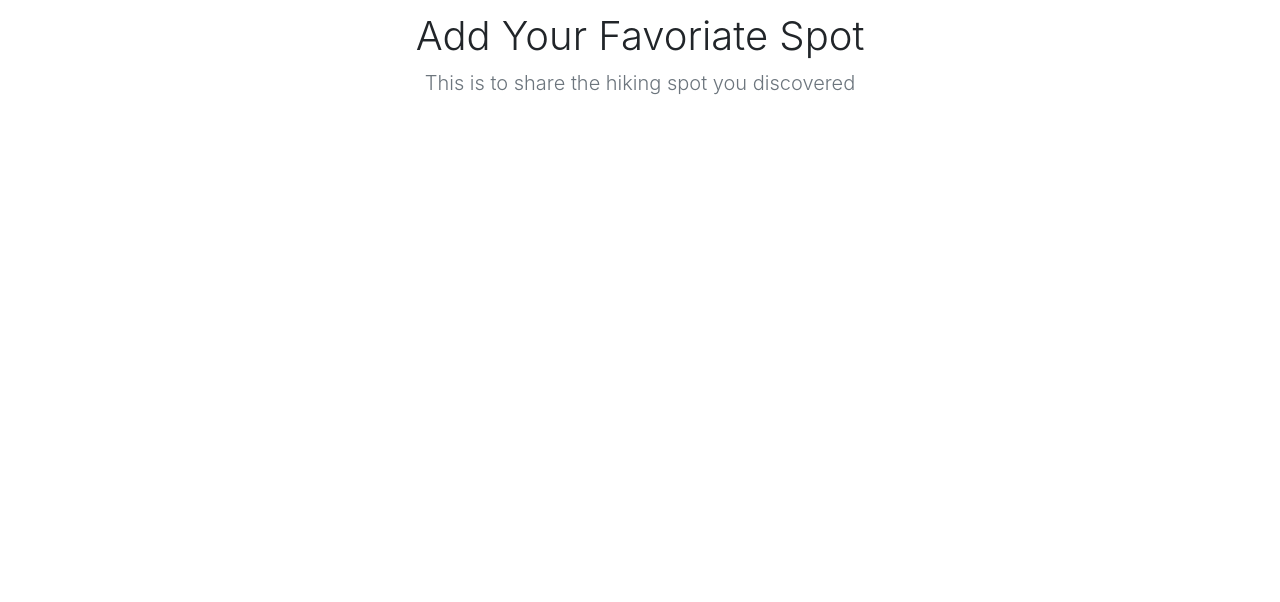
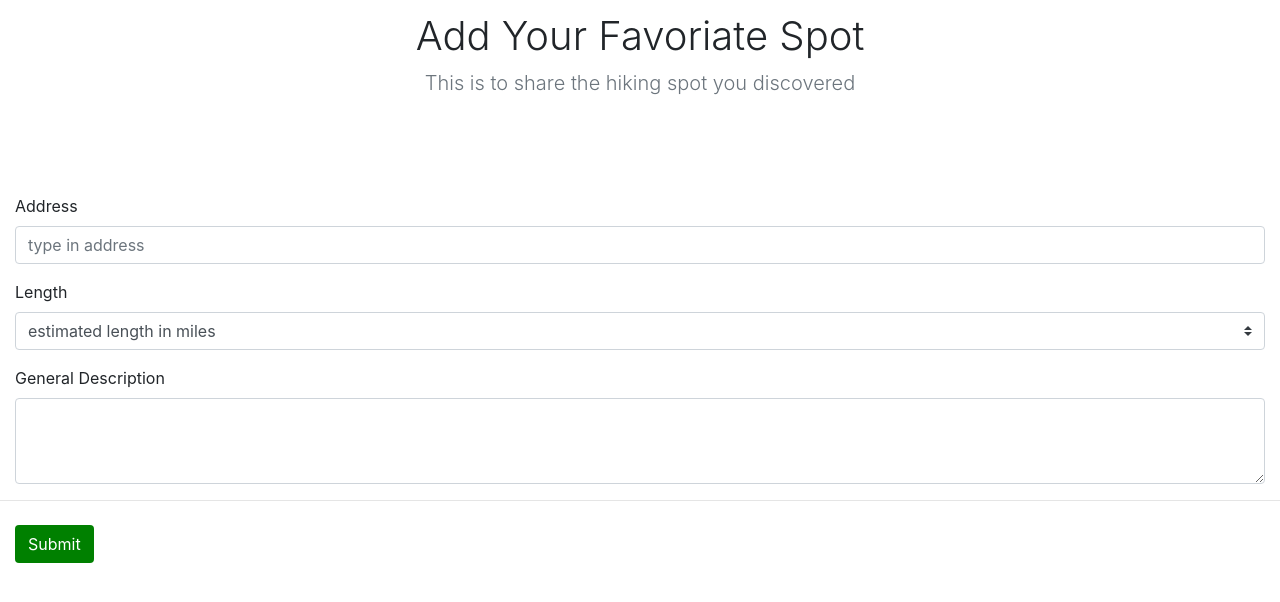
Before and after one commit to ShinThirty/sf90-spider, a Flask app: page /add in a window 1280 px wide. Shown: the part 140-742 px from the top of the page. Run offline with Flask 2, Linux system fonts and the light colour scheme; some libraries are stand-ins or nearby versions.

Commit message:
Add fields and submit button to add place page

```diff
--- a/webapp/core/views.py
+++ b/webapp/core/views.py
@@ -11,6 +11,7 @@ def index():
     places["locationA"] = "A great place for hiking!!"
     places["locationB"] = "A somewhat good place for hiking!"
     places["locationC"] = "A not-so good place for hiking"
+    places["locationD"] = "A bad good place for hiking.."
     return render_template('index.html', places=places)
 
 
--- a/webapp/static/styles/custom.css
+++ b/webapp/static/styles/custom.css
@@ -39,6 +39,11 @@
   background-color: lightgreen;
 }
 
+.button_custom {
+  background-color: green;
+  color: white;
+}
+
 .text_custom_green {
   color: green;
 }
--- a/webapp/templates/add.html
+++ b/webapp/templates/add.html
@@ -7,6 +7,33 @@
             <p class="lead text-muted">This is to share the hiking spot you discovered</p>
         </div>
     </section>
+    <form>
+        <div class="form-group mb-3 col-md-12">
+            <label for="addressInput">Address</label>
+            <input type="text" class="form-control" id="address" placeholder="type in address" required>
+            <div class="invalid-feedback">Valid address is required</div>
+        </div>
+        <div class="form-group mb-3 col-md-12">
+            <label for="lengthInput">Length</label>
+            <select class="custom-select d-block w-100" id="length" required>
+                <option value>estimated length in miles</option>
+                <option> &lt; 3 miles</option>
+                <option> 3 miles ~ 5 miles</option>
+                <option> 5 miles ~ 8 miles</option>
+                <option> 8 miles ~ 10 miles</option>
+                <option> 10 miles ~ 13 miles</option>
+                <option> &gt; 13 miles</option>
+            </select>
+        </div>
+        <div class="form-group mb-3 col-md-12">
+            <label for="descInput">General Description</label>
+            <textarea class="form-control" id="desc" rows="3"></textarea>
+        </div>
+        <hr class="mb-4">
+        <div class="col-md-2 mb-3">
+            <button class="btn button_custom" type="submit">Submit</button>
+        </div>
+    </form>
 </main>
 
 {% endblock %}
```
Also changed, not shown: webapp/core/forms.py (added, +11 -0 lines), webapp/templates/index.html (+1 -1 lines).
